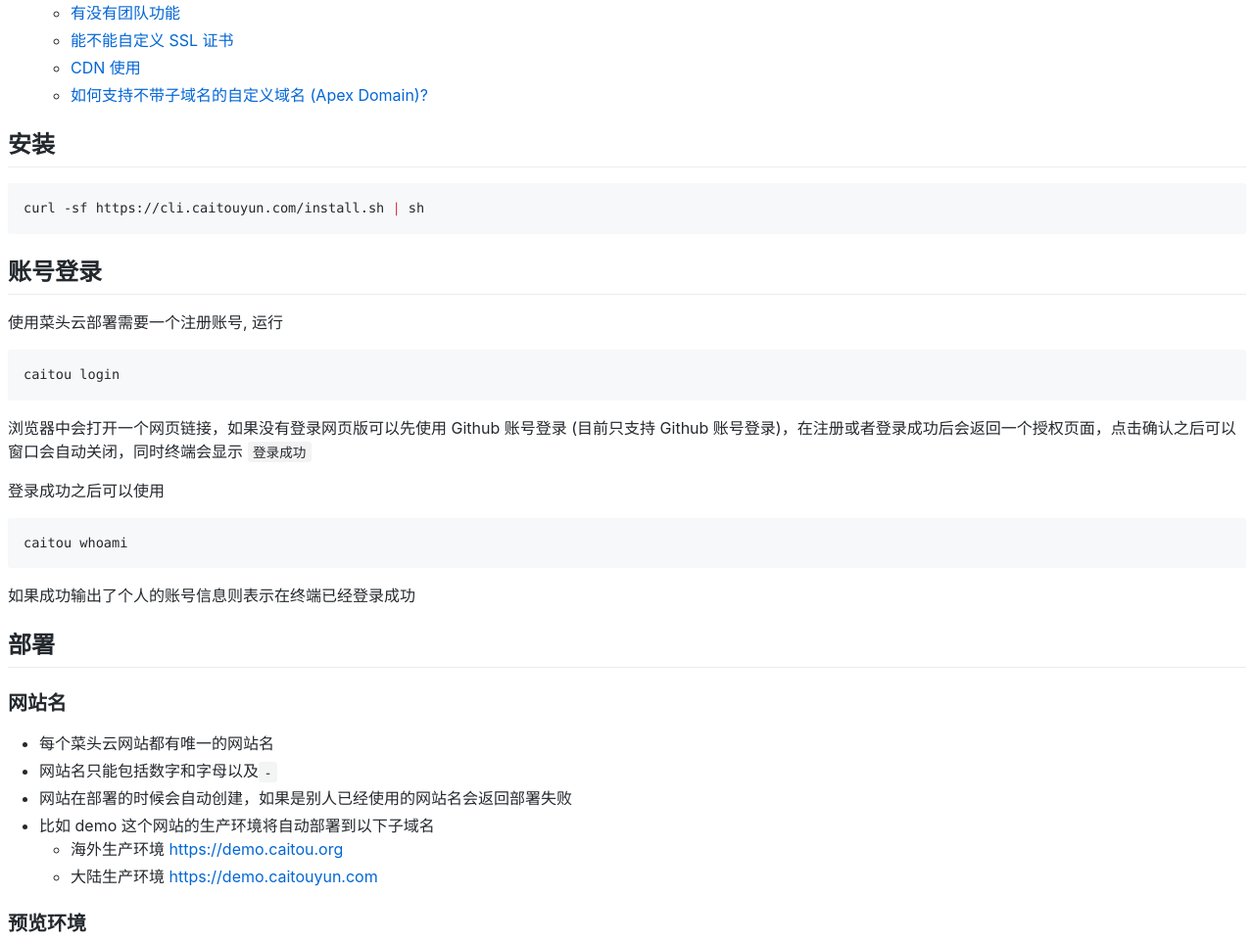
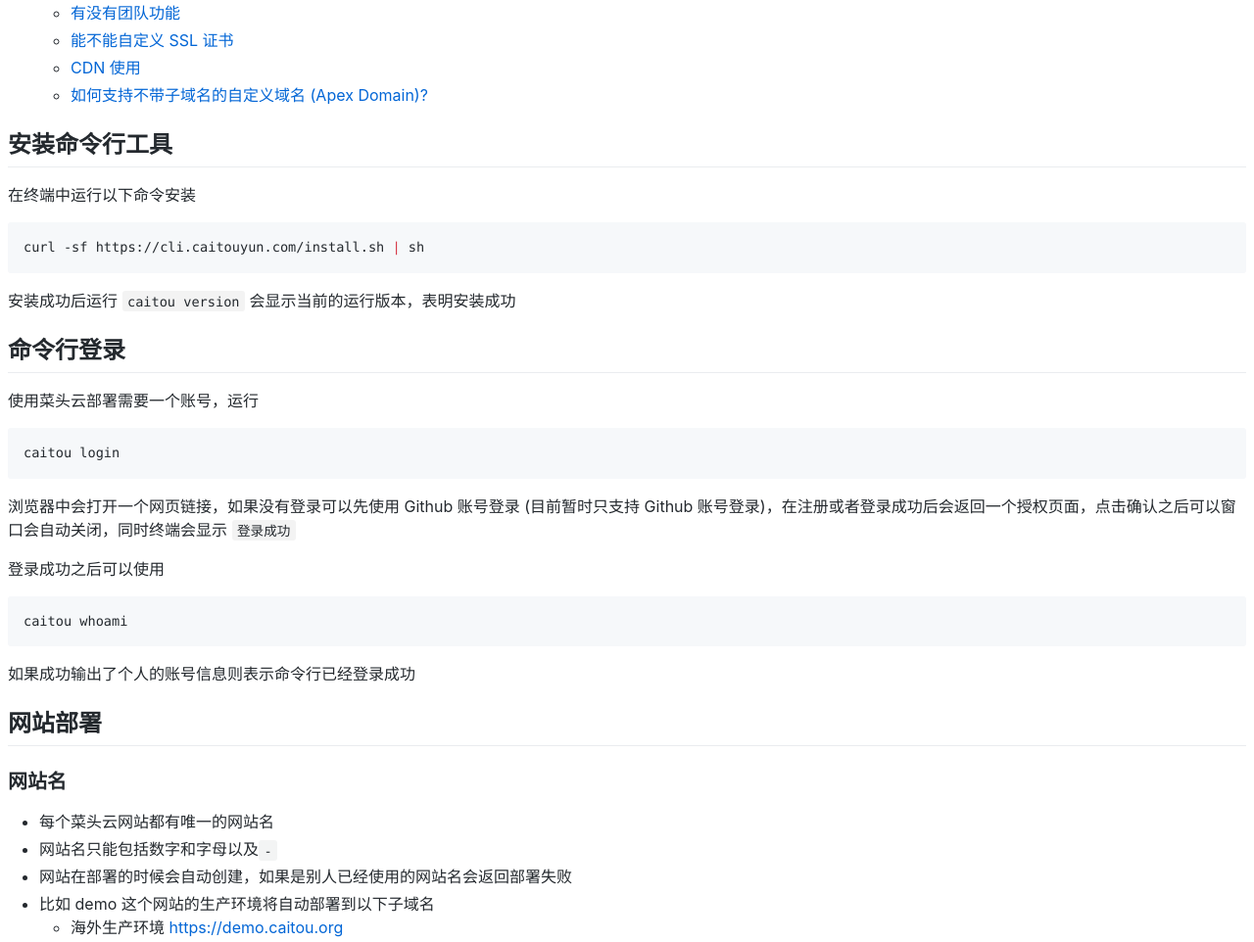
Before and after one commit to caitouyun/docs, a website: page public/index.html in a window 1280 px wide. Shown: the part 712-1674 px from the top of the page at 98% size. Drawn offline with Linux system fonts and the light colour scheme; files whose address does not match are found by name.

Commit message:
update doc

```diff
--- a/public/index.html
+++ b/public/index.html
@@ -52,18 +52,20 @@
 </li>
 </ul>
 <h2>
-<a id="user-content-安装" class="anchor" href="#%E5%AE%89%E8%A3%85" aria-hidden="true"><span aria-hidden="true" class="octicon octicon-link"></span></a>安装</h2>
+<a id="user-content-安装命令行工具" class="anchor" href="#%E5%AE%89%E8%A3%85%E5%91%BD%E4%BB%A4%E8%A1%8C%E5%B7%A5%E5%85%B7" aria-hidden="true"><span aria-hidden="true" class="octicon octicon-link"></span></a>安装命令行工具</h2>
+<p>在终端中运行以下命令安装</p>
 <div class="highlight highlight-source-shell"><pre>curl -sf https://cli.caitouyun.com/install.sh <span class="pl-k">|</span> sh</pre></div>
+<p>安装成功后运行 <code>caitou version</code> 会显示当前的运行版本，表明安装成功</p>
 <h2>
-<a id="user-content-账号登录" class="anchor" href="#%E8%B4%A6%E5%8F%B7%E7%99%BB%E5%BD%95" aria-hidden="true"><span aria-hidden="true" class="octicon octicon-link"></span></a>账号登录</h2>
-<p>使用菜头云部署需要一个注册账号, 运行</p>
+<a id="user-content-命令行登录" class="anchor" href="#%E5%91%BD%E4%BB%A4%E8%A1%8C%E7%99%BB%E5%BD%95" aria-hidden="true"><span aria-hidden="true" class="octicon octicon-link"></span></a>命令行登录</h2>
+<p>使用菜头云部署需要一个账号，运行</p>
 <div class="highlight highlight-source-shell"><pre>caitou login</pre></div>
-<p>浏览器中会打开一个网页链接，如果没有登录网页版可以先使用 Github 账号登录 (目前只支持 Github 账号登录)，在注册或者登录成功后会返回一个授权页面，点击确认之后可以窗口会自动关闭，同时终端会显示 <code>登录成功</code></p>
+<p>浏览器中会打开一个网页链接，如果没有登录可以先使用 Github 账号登录 (目前暂时只支持 Github 账号登录)，在注册或者登录成功后会返回一个授权页面，点击确认之后可以窗口会自动关闭，同时终端会显示 <code>登录成功</code></p>
 <p>登录成功之后可以使用</p>
 <div class="highlight highlight-source-shell"><pre>caitou whoami</pre></div>
-<p>如果成功输出了个人的账号信息则表示在终端已经登录成功</p>
+<p>如果成功输出了个人的账号信息则表示命令行已经登录成功</p>
 <h2>
-<a id="user-content-部署" class="anchor" href="#%E9%83%A8%E7%BD%B2" aria-hidden="true"><span aria-hidden="true" class="octicon octicon-link"></span></a>部署</h2>
+<a id="user-content-网站部署" class="anchor" href="#%E7%BD%91%E7%AB%99%E9%83%A8%E7%BD%B2" aria-hidden="true"><span aria-hidden="true" class="octicon octicon-link"></span></a>网站部署</h2>
 <h3>
 <a id="user-content-网站名" class="anchor" href="#%E7%BD%91%E7%AB%99%E5%90%8D" aria-hidden="true"><span aria-hidden="true" class="octicon octicon-link"></span></a>网站名</h3>
 <ul>
```
Also changed, not shown: README.md.
